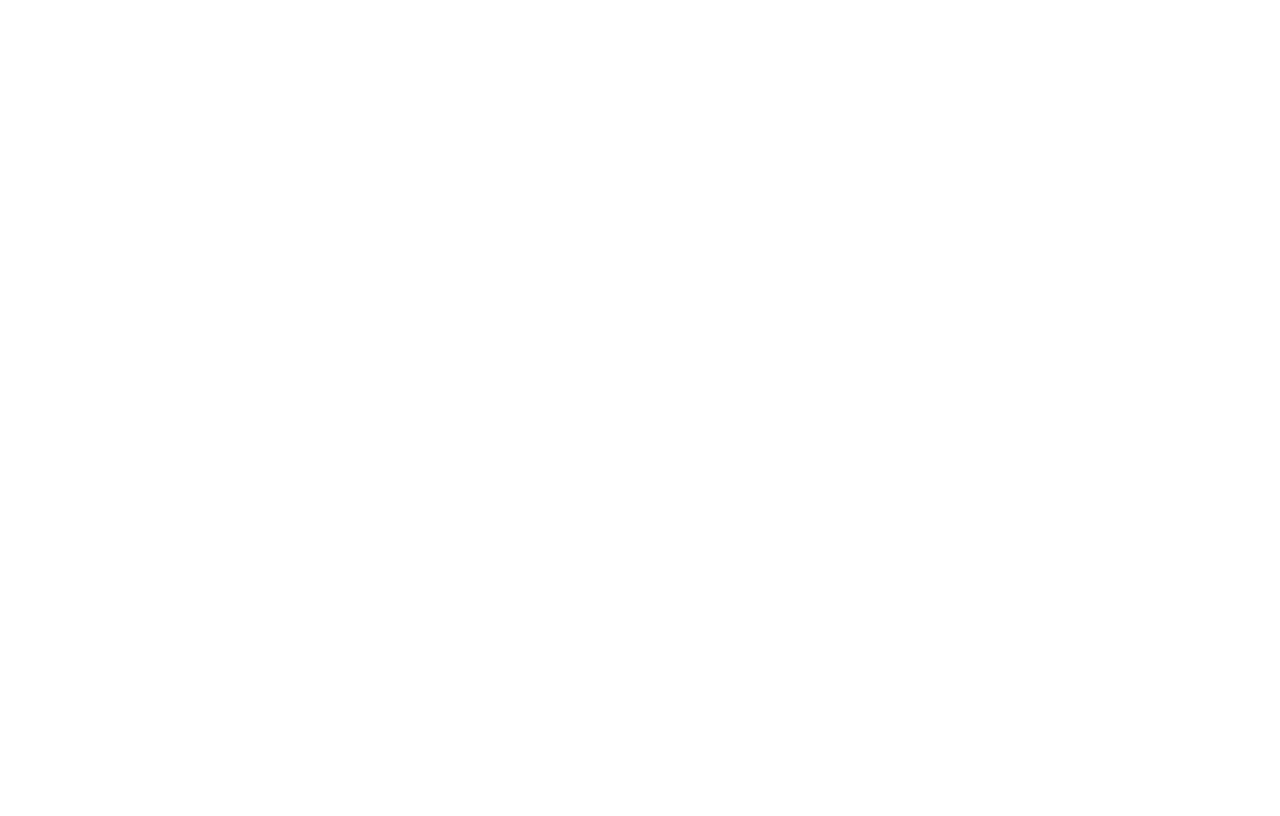
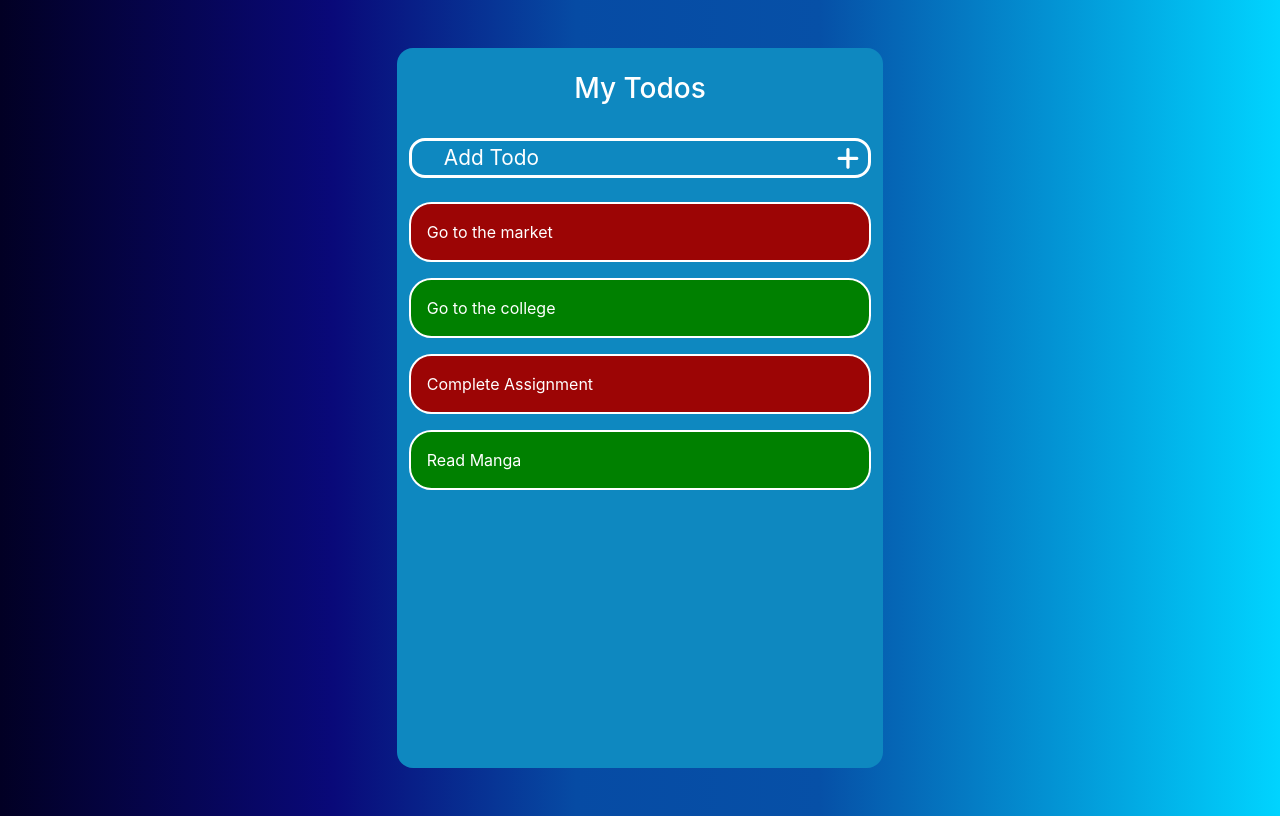
Before and after one commit to shrijanlakhey/frontend-course, a React (Create React App) app in the folder react/bookingapp/: page /todo in a window 1280 px wide. Before the commit this address had no page. Built offline with nearby package versions, Linux system fonts and the light colour scheme.

Commit message:
API.jsx and booking.jsx files

```diff
--- a/react/bookingapp/package.json
+++ b/react/bookingapp/package.json
@@ -6,6 +6,7 @@
     "@testing-library/jest-dom": "^5.16.5",
     "@testing-library/react": "^13.4.0",
     "@testing-library/user-event": "^13.5.0",
+    "axios": "^1.4.0",
     "react": "^18.2.0",
     "react-bootstrap": "^2.7.4",
     "react-dom": "^18.2.0",
--- a/react/bookingapp/src/App.js
+++ b/react/bookingapp/src/App.js
@@ -1,12 +1,16 @@
 import { BrowserRouter, Route, Routes } from 'react-router-dom';
 import './App.css';
 import Todo from './pages/todo';
+import API from './pages/API';
+import Booking from './pages/booking';
 
 function App() {
   return (
     <BrowserRouter>
       <Routes>
-        <Route path='/' element={<Todo />}/> {/*linking todo.jsx file */}
+        <Route path='/' element={< Booking/>}/>
+        <Route path='/api' element={<API />}/>
+        <Route path='/todo' element={<Todo />}/> {/*linking todo.jsx file */}
         <Route path='/about' element={<h1>About Page</h1>}/>
         <Route path='/login' element={<h1>Login Page</h1>}/>
       </Routes>
--- /dev/null
+++ b/react/bookingapp/src/components/apiComponents/productCard.jsx
@@ -0,0 +1,16 @@
+import React from 'react'
+
+const ProductCard = ({ product }) => {
+  return (
+    <div className="card" style={{ width: "18rem", marginBottom: "1rem" }}>
+        <img src={ product.thumbnail } className="card-img-top" alt="..." />
+        <div className="card-body">
+            <h5 className="card-title">{ product.title }</h5>
+            <p className="card-text">{ product.description }</p>
+            <a href="#" className="btn btn-primary">Go somewhere</a>
+        </div>
+    </div>
+  )
+}
+
+export default ProductCard
--- a/react/bookingapp/src/components/todoComponents/addComponent.jsx
+++ b/react/bookingapp/src/components/todoComponents/addComponent.jsx
@@ -1,12 +1,18 @@
-import React from 'react'
+import React, { useState } from 'react'
 
-const AddComponent = () => {
-  return (
+const AddComponent = ({ addTodo }) => {
+    const[task, setTask] = useState("")
+    const addTask = () => {
+        if(task != ""){
+            addTodo(task)
+        }
+    }
+    return (
     <div id="addTodoComponent" className='container'>
-                    <input type="text" name="addTodo" id="addTodo" placeholder='Add Todo' />
-                    <i class="fa-solid fa-plus"></i>
+        <input type="text" name="addTodo" id="addTodo" placeholder='Add Todo' onChange={(e) => setTask(e.target.value)}/>
+        <i className="fa-solid fa-plus" onClick={addTask}></i>
     </div>
-  )
+    )
 }
 
 export default AddComponent
--- a/react/bookingapp/src/components/todoComponents/todoItem.jsx
+++ b/react/bookingapp/src/components/todoComponents/todoItem.jsx
@@ -1,8 +1,8 @@
 import React from 'react'
 
-const TodoItem = ({todo}) => {
+const TodoItem = ({todo, updateTodo}) => {
   return (
-    <div className={todo.status == "pending" ? "alert pending my-3": "alert completed my-3" } role="alert">
+    <div className={todo.status == "pending" ? "alert pending my-3": "alert completed my-3" } role="alert" onClick={() => updateTodo(todo)}>
         {todo.task}
     </div>
   )
--- /dev/null
+++ b/react/bookingapp/src/pages/API.jsx
@@ -0,0 +1,66 @@
+import React, { useEffect, useState } from 'react'
+import "./todo.css"
+import ProductCard from '../components/apiComponents/productCard'
+import axios from 'axios'
+
+const API = () => {
+
+    const[products, setProducts] = useState([])
+    const[loading, setLoading] = useState(true)
+
+    useEffect(() => {
+        getData()
+    }, [])
+    // async garna bitikai background mah execute hunxa
+    // await le code lai rokera rakhxa
+    // async funciton call garyo bhane prompts return garxa
+    const getData = async() =>{
+        let result = await axios.get("https://dummyjson.com/products/")
+        setProducts(result.data.products)
+        setLoading(false)
+        // console.log(result.data.products)
+    }
+    return(
+        <div id="todoContainer">
+
+                <h3 className='text-white text-center py-4'>My Products</h3>
+
+
+                <div id="todos" className='container my-4 d-flex justify-content-between flex-wrap'>
+                    {
+                        loading? <>
+                        <div class="spinner-border text-primary" role="status">
+                            <span class="visually-hidden">Loading...</span>
+                        </div>
+                        <div class="spinner-border text-secondary" role="status">
+                            <span class="visually-hidden">Loading...</span>
+                        </div>
+                        <div class="spinner-border text-success" role="status">
+                            <span class="visually-hidden">Loading...</span>
+                        </div>
+                        <div class="spinner-border text-danger" role="status">
+                            <span class="visually-hidden">Loading...</span>
+                        </div>
+                        <div class="spinner-border text-warning" role="status">
+                            <span class="visually-hidden">Loading...</span>
+                        </div>
+                        <div class="spinner-border text-info" role="status">
+                            <span class="visually-hidden">Loading...</span>
+                        </div>
+                        <div class="spinner-border text-light" role="status">
+                            <span class="visually-hidden">Loading...</span>
+                        </div>
+                        <div class="spinner-border text-dark" role="status">
+                            <span class="visually-hidden">Loading...</span>
+                        </div>
+                        </>:
+                            products.map((pro) => {
+                                return <ProductCard product={pro} />
+                            })
+                    }
+                </div>
+        </div>
+    )
+}
+
+export default API
--- /dev/null
+++ b/react/bookingapp/src/pages/Booking.jsx
@@ -0,0 +1,9 @@
+import React from 'react'
+
+const Booking = () => {
+  return (
+    <div>booking</div>
+  )
+}
+
+export default Booking
--- a/react/bookingapp/src/pages/todo.css
+++ b/react/bookingapp/src/pages/todo.css
@@ -1,5 +1,5 @@
 #todoContainer{
-    height: 100vh;
+    min-height: 100vh;  /* min-height fixes the aadi matra background color aaune bug*/
     background: rgb(2,0,36);
     background: linear-gradient(90deg, rgba(2,0,36,1) 0%, rgba(9,9,121,1) 26%, rgba(6,75,164,1) 45%, rgba(6,80,167,1) 64%, rgba(0,212,255,1) 100%);
     padding: 3rem 2rem;
--- a/react/bookingapp/src/pages/todo.jsx
+++ b/react/bookingapp/src/pages/todo.jsx
@@ -5,6 +5,7 @@
 import { v4 } from "uuid"
 
 const Todo = () => {
+    // todos = variable, setTodos = function
     const[todos, setTodos] = useState([
         {
             "id": v4(),
@@ -15,7 +16,7 @@
         {
             "id": v4(),
             "task": "Go to the college",
-            "status": "pending",
+            "status": "completed",
         },
 
         {
@@ -30,17 +31,43 @@
             "status": "completed",
         },
     ])
+
+    const addTodo = (task) => {
+        let newTodo = {
+            "id": v4(),
+            "task": task,
+            "status": "pending",
+        }
+        setTodos([...todos, newTodo]) // newTodo lai add gareko todos bhanne list of dictionary mah mah
+    }
+
+    const updateTodo = (clickedTodo) => {
+        let updatedTodos = todos.map((todo) => {
+            console.log(todo)
+           if (clickedTodo.id == todo.id){
+                if (todo.status == "completed"){
+                    todo.status = "pending"
+                }else{
+                    todo.status = "completed"
+                }
+
+                return todo
+           }
+           return todo
+        })
+        setTodos(updatedTodos)
+    }
     return(
         <div id="todoContainer">
             <div id="todoBox">
                 <h3 className='text-white text-center py-4'>My Todos</h3>
-                <AddComponent /> {/* 'addComponent.jsx' file ko components lai import gareko*/}
+                <AddComponent addTodo={addTodo} /> {/* 'addComponent.jsx' file ko components lai import gareko*/}
 
                 <div id="todos" className='container my-4'>
                     {/* curly braces bhitra chai html bhitra js code lekhna milxa */}
                     {
                         todos.map((i) => {
-                            return <TodoItem todo={i}/>
+                            return <TodoItem todo={i} updateTodo={updateTodo} />
                         })
                     }
                 </div>
```
Also changed, not shown: 1 other file (tests, documents, lock files or other folders).
